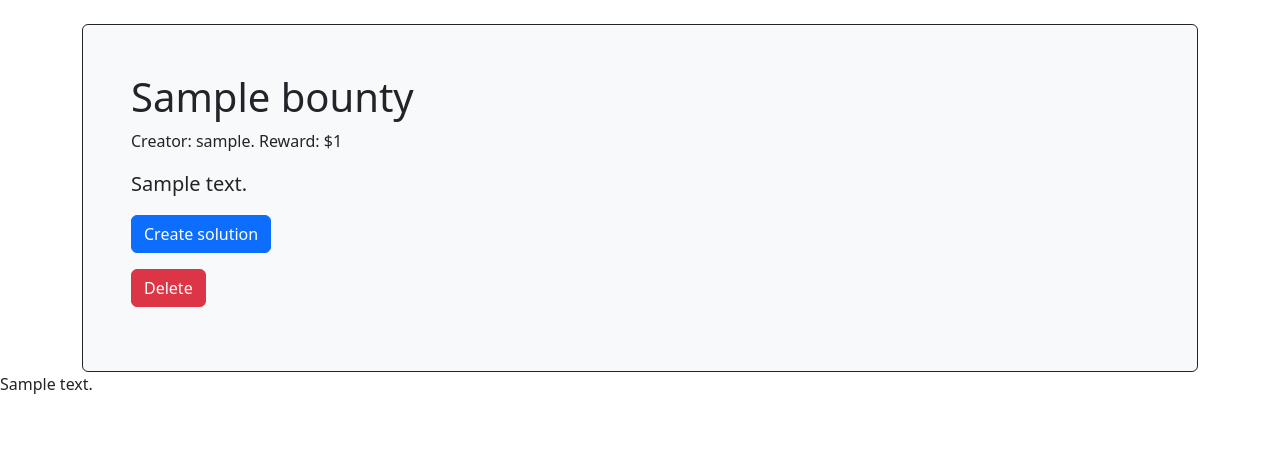
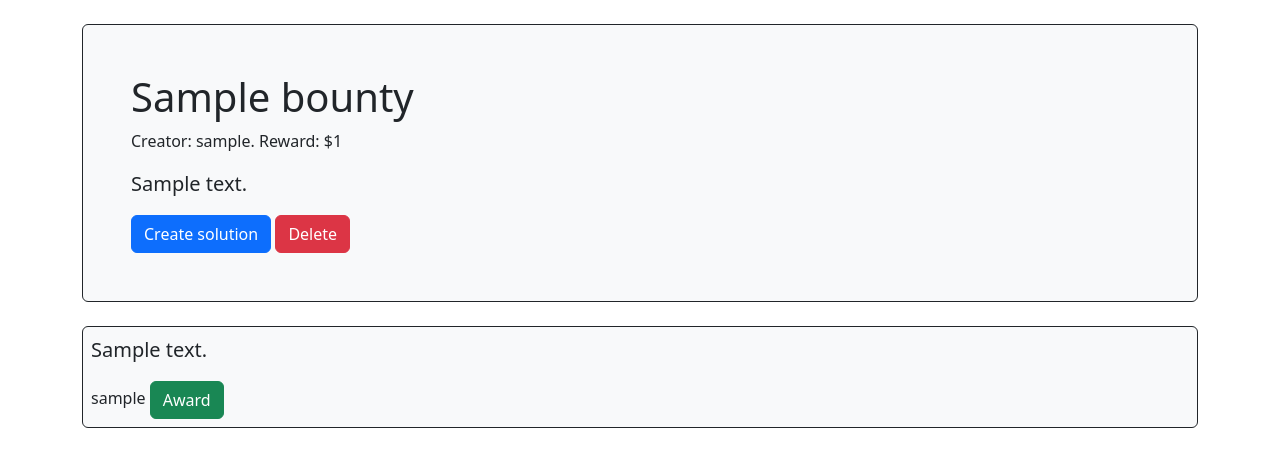
Before and after one commit to francoo98/bounties, a Django app: page /bounty/1 in a window 1280 px wide. Shown: the part 88-555 px from the top of the page. Run offline with Django 4.2, Linux system fonts and the light colour scheme; tables that the repository leaves empty hold one stand-in row (values such as "Sample post"); some libraries are stand-ins or nearby versions.

Commit message:
Now ViewBounty shows provided solutions

```diff
--- a/project/bounties/templates/bounties/view_bounty.html
+++ b/project/bounties/templates/bounties/view_bounty.html
@@ -9,14 +9,21 @@
     <h1>{{ bounty.title }}</h1>
     <p>Creator: {{ bounty.creator }}. Reward: ${{ bounty.reward }}</p>
     <p class="lead">{{ bounty.description }}</p>
-    <p><a href="{% url 'bounties:create_solution' bounty.id %}"><button class="btn btn-primary">Create solution</button></a></p>
-    <p><a href="{% url 'bounties:delete_bounty' bounty.id %}"><button class="btn btn-danger">Delete</button></a></p>
+    <a href="{% url 'bounties:create_solution' bounty.id %}"><button class="btn btn-primary">Create solution</button></a>
+    <a href="{% url 'bounties:delete_bounty' bounty.id %}"><button class="btn btn-danger">Delete</button></a>
   </div>
 </div>
-
+<br>
+<div class="container">
 {% for solution in bounty.solutions.all %}
-{{ solution.text }}
+<div class="bg-light p-2 rounded border border-dark">
+<p class="lead">{{ solution.text }}</p>
+{{ solution.creator.username }}
+<button class="btn btn-success">Award</button>
+</div>
+<br>
 {% endfor %}
+</div>
 
 
 {% endblock page_content %}
```
